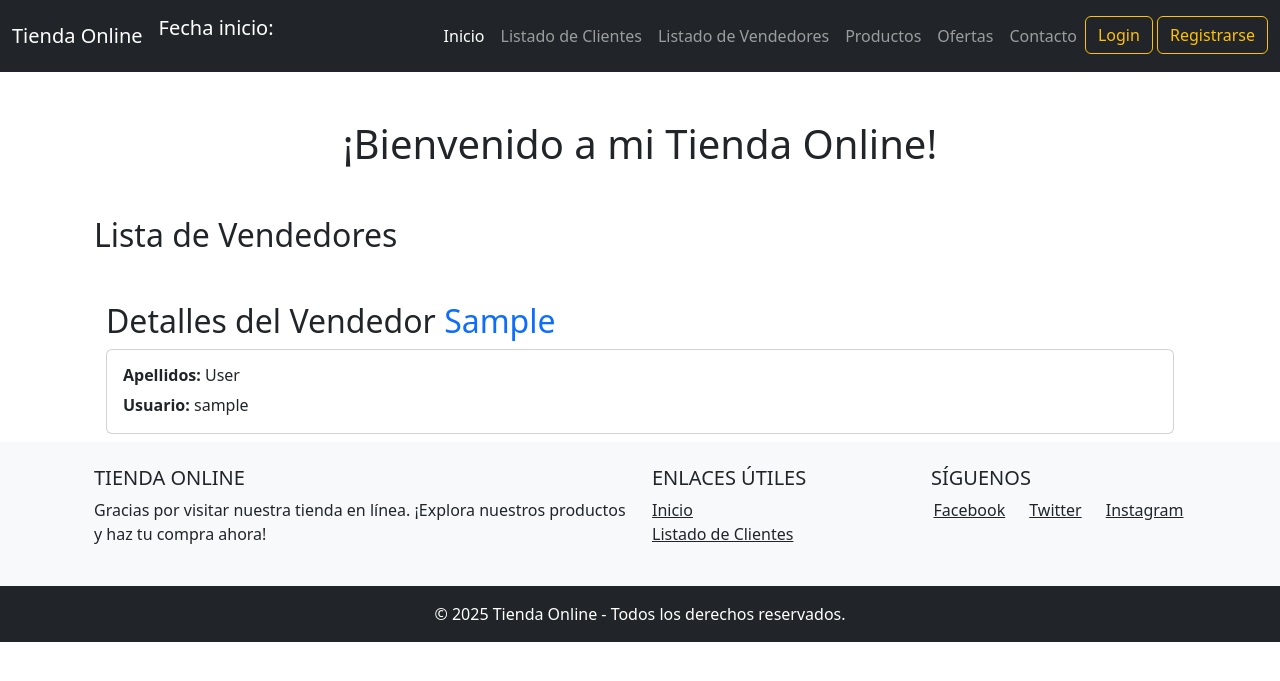
After one commit to AnteroEscuder/PROYECTODJANGO, a Django app: page /vendedores/ in a window 1280 px wide. The commit adds this page. Shown: the top 681 px of the page. Run offline with Django 5.2, Linux system fonts and the light colour scheme; tables that the repository leaves empty hold one stand-in row (values such as "Sample post"); some libraries are stand-ins or nearby versions.

Commit message:
[ADD] implementada funcionalidad logout, registro y login

```diff
--- a/2daw/mysite/settings.py
+++ b/2daw/mysite/settings.py
@@ -131,3 +131,5 @@ AUTH_USER_MODEL = 'tienda.Usuario'
 
 LOGIN_REDIRECT_URL = 'index'
 LOGOUT_REDIRECT_URL = 'index'
+
+LOGIN_URL = 'login'
--- a/2daw/tienda/apps.py
+++ b/2daw/tienda/apps.py
@@ -4,3 +4,8 @@ from django.apps import AppConfig
 class TiendaConfig(AppConfig):
     default_auto_field = "django.db.models.BigAutoField"
     name = "tienda"
+
+    def ready(self):
+        from .models import crear_grupos
+        from django.db.models.signals import post_migrate
+        post_migrate.connect(crear_grupos, sender=self)
--- a/2daw/tienda/forms.py
+++ b/2daw/tienda/forms.py
@@ -1,4 +1,4 @@
-from django.contrib.auth.forms import UserCreationForm
+from django.contrib.auth.forms import UserCreationForm, AuthenticationForm
 from.models import Usuario
 from django import forms
 
@@ -13,3 +13,6 @@ class RegistroForm(UserCreationForm):
     class Meta:
         model = Usuario
         fields = ('username','email','password1','password2','rol')
+
+class LoginForm(AuthenticationForm):
+    pass
--- a/2daw/tienda/models.py
+++ b/2daw/tienda/models.py
@@ -1,5 +1,12 @@
 from django.db import models
 from django.contrib.auth.models import AbstractUser
+from django.contrib.auth.models import Group
+
+def crear_grupos(sender, **kwargs):
+    if not Group.objects.filter(name="Clientes").exists():
+        Group.objects.create(name = 'Clientes')
+    if not Group.objects.filter(name="Vendedores").exists():
+        Group.objects.create(name = 'Vendedores')
 
 # Create your models here.
 
@@ -28,3 +35,7 @@ class Cliente(models.Model):
 class Vendedor(models.Model):
     usuario = models.OneToOneField(Usuario,
                                    on_delete= models.CASCADE)
+
+
+    def __str__(self):
+        return self.usuario.username
--- a/2daw/tienda/templates/estructura/menu.html
+++ b/2daw/tienda/templates/estructura/menu.html
@@ -7,7 +7,8 @@
             {{ request.session.fecha_inicio}}
         </p>
 
-      <button class="navbar-toggler" type="button" data-bs-toggle="collapse" data-bs-target="#navbarNav" aria-controls="navbarNav" aria-expanded="false" aria-label="Toggle navigation">
+        <button class="navbar-toggler" type="button" data-bs-toggle="collapse" data-bs-target="#navbarNav"
+            aria-controls="navbarNav" aria-expanded="false" aria-label="Toggle navigation">
             <span class="navbar-toggler-icon"></span>
         </button>
 
@@ -20,6 +21,9 @@
                     <a class="nav-link" href="{% url 'lista_clientes' %}">Listado de Clientes</a>
                 </li>
                 <li class="nav-item">
+                    <a class="nav-link" href="{% url 'lista_vendedores' %}">Listado de Vendedores</a>
+                </li>
+                <li class="nav-item">
                     <a class="nav-link" href="#">Productos</a>
                 </li>
                 <li class="nav-item">
@@ -29,12 +33,6 @@
                     <a class="nav-link" href="#">Contacto</a>
                 </li>
                 <li>
-                 <a class= "btn btn-outline-warning" href="{% url 'registrar_usuario' %}">
-                    Registrarse
-                 </a>
-
-          </ul>
-          <ul>
                     {% if not request.user.is_authenticated %}
                     <a class="btn btn-outline-warning" href="{% url 'login' %}">
                         Login
@@ -52,10 +50,8 @@
                         Desconectarse
                     </a>
                     {% endif %}
-
-
-
-
+                </li>
+            </ul>
         </div>
     </div>
 </nav>
--- /dev/null
+++ b/2daw/tienda/templates/vendedores/lista_vendedores.html
@@ -0,0 +1,14 @@
+{% extends 'estructura/principal.html' %}
+
+{% block contenido %}
+<div class="container mt-5">
+    <h2>Lista de Vendedores</h2>
+    {% if vendedores_mostrar %}
+    {% for vendedor in vendedores_mostrar %}
+    {% include 'vendedores/vendedor.html' %}
+    {% endfor %}
+    {% else %}
+     <p>No hay vendedor registrados.</p>
+    {% endif %}
+</div>
+{% endblock %}
--- /dev/null
+++ b/2daw/tienda/templates/vendedores/vendedor.html
@@ -0,0 +1,11 @@
+{% block contenido %}
+  <div class="container mt-5">
+    <h2>Detalles del Vendedor <span class="text-primary">{{vendedor.usuario.first_name}}</span></h2>
+    <div class="card mb-2">
+      <div class="card-body">
+        <h6 class="card-text"><strong>Apellidos:</strong> {{ vendedor.usuario.last_name}}</h5>
+        <p class="card-text"><strong>Usuario:</strong> {{ vendedor.usuario.username }}</p>
+      </div>
+    </div>
+  </div>
+{% endblock %}
--- a/2daw/tienda/urls.py
+++ b/2daw/tienda/urls.py
@@ -6,4 +6,7 @@ urlpatterns = [
     path('clientes/',views.lista_clientes, name='lista_clientes'),
     path('registrar/',views.registrar_usuario, name='registrar_usuario'),
     path('accounts/', include('django.contrib.auth.urls')),
+    path('vendedores/',views.lista_vendedores, name='lista_vendedores'),
+    path('logout/', views.logout_view, name='logout'),
+    path('login/', views.login_view, name='login')
 ]
--- a/2daw/tienda/views.py
+++ b/2daw/tienda/views.py
@@ -1,9 +1,10 @@
 from datetime import datetime
 from django.shortcuts import render, redirect
-from .models import Cliente
+from .models import Cliente, Vendedor
 from .forms import *
-from django.contrib.auth import login
+from django.contrib.auth import login, logout, authenticate
 from django.contrib.auth.models import Group
+from django.contrib import messages
 
 # Create your views here.
 def index(request):
@@ -16,6 +17,9 @@ def lista_clientes(request):
     listado_clientes = Cliente.objects.all()
     return render(request,'clientes/lista_clientes.html',{'cliente_mostrar': listado_clientes})
 
+def lista_vendedores(request):
+    listado_vendedores = Vendedor.objects.all()
+    return render(request, 'vendedores/lista_vendedores.html', {'vendedores_mostrar' : listado_vendedores})
 
 def registrar_usuario(request):
     if request.method == 'POST':
@@ -28,7 +32,33 @@ def registrar_usuario(request):
                 grupo.user_set.add(user)
                 cliente = Cliente.objects.create( usuario = user)
                 cliente.save()
+            elif(rol == Usuario.VENDEDOR):
+                grupo = Group.objects.get(name = 'Vendedores')
+                grupo.user_set.add(user)
+                vendedor = Vendedor.objects.create( usuario = user)
+                vendedor.save()
+            login(request, user)
             return redirect('inicio')
     else :
         formulario = RegistroForm()
     return render(request, 'registration/signup.html', {'formulario': formulario})
+
+def logout_view(request):
+    logout(request)
+    return redirect('inicio')
+
+def login_view(request):
+    if request.method == 'POST':
+        form = LoginForm(request, data=request.POST)
+
+        if form.is_valid():
+            user = form.get_user()
+            login(request, user)
+            return redirect('inicio')
+        else:
+            messages.error(request, 'Usuario o contraseña incorrectos')
+            return redirect('login')
+    else:
+        form = LoginForm()
+
+    return  render(request, 'registration/login.html', {'form': form})
```
Also changed, not shown: 2daw/tienda/templates/registration/login.html (+13 -0 lines). Lines whose indentation alone changed are shown as unchanged.
